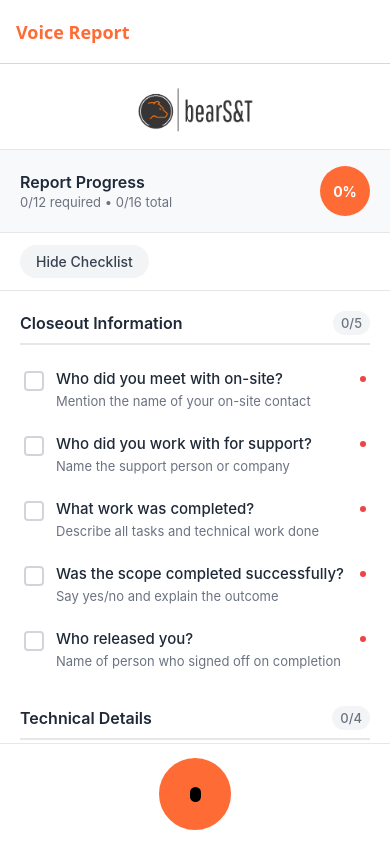
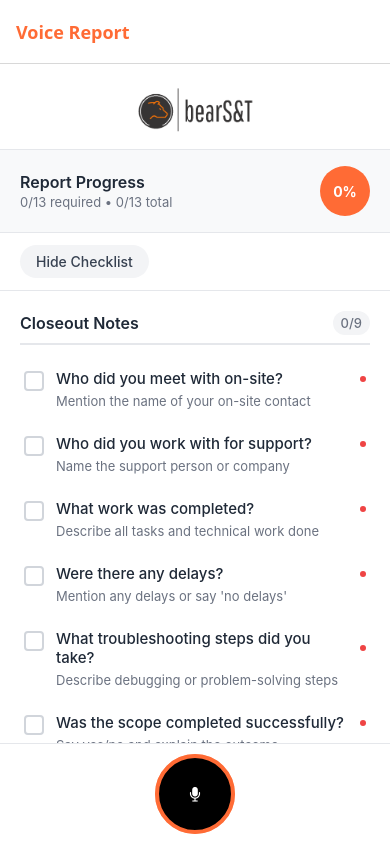
Before and after one commit to ColinBuchheit/VoiceToReport, a React Native app in the folder voice-report-app/: screen /Home in a window 390 px wide. Built offline with nearby package versions, Linux system fonts and the light colour scheme.

Commit message:
Button icon spinning fix

```diff
--- a/voice-report-app/components/Recorder.tsx
+++ b/voice-report-app/components/Recorder.tsx
@@ -1,4 +1,4 @@
-// voice-report-app/components/Recorder.tsx - COMPLETE FIXED VERSION
+// voice-report-app/components/Recorder.tsx - WITH STOCK MICROPHONE ICONS
 import React, { useRef, useEffect } from 'react';
 import {
   View,
@@ -12,6 +12,7 @@ import {
   Vibration,
 } from 'react-native';
 import { Audio } from 'expo-av';
+import { Ionicons } from '@expo/vector-icons';
 
 interface RecorderProps {
   onRecordingComplete: (uri: string) => void;
@@ -62,16 +63,8 @@ export default function Recorder({
   const buttonSize = isLarge ? largeButtonSize : smallButtonSize;
   const iconScale = buttonSize / 140;
 
-  // Icon sizes
-  const micSize = isLarge ?
-    { width: Math.round(32 * iconScale), height: Math.round(40 * iconScale) } :
-    { width: Math.round(20 * iconScale), height: Math.round(26 * iconScale) };
-  const micSizeRecording = isLarge ?
-    { width: Math.round(24 * iconScale), height: Math.round(24 * iconScale) } :
-    { width: Math.round(16 * iconScale), height: Math.round(16 * iconScale) };
-  const processingSize = isLarge ?
-    { width: Math.round(28 * iconScale), height: Math.round(28 * iconScale) } :
-    { width: Math.round(18 * iconScale), height: Math.round(18 * iconScale) };
+  // Icon size - responsive to button size
+  const iconSize = isLarge ? Math.round(64 * iconScale) : Math.round(32 * iconScale);
 
   // Enhanced Animation Values
   const scaleAnim = useRef(new Animated.Value(1)).current;
@@ -82,14 +75,15 @@ export default function Recorder({
   const shadowAnim = useRef(new Animated.Value(1)).current;
   const innerGlowAnim = useRef(new Animated.Value(0)).current;
   const outerRingAnim = useRef(new Animated.Value(1)).current;
-  const timerRef = useRef<NodeJS.Timeout | null>(null);
 
+  // Cleanup animations on unmount
   useEffect(() => {
     return () => {
-      // Only clean up timer, not recording (parent manages recording state)
-      if (timerRef.current) {
-        clearInterval(timerRef.current);
-      }
+      pulseAnim.stopAnimation();
+      glowAnim.stopAnimation();
+      rotateAnim.stopAnimation();
+      innerGlowAnim.stopAnimation();
+      outerRingAnim.stopAnimation();
     };
   }, []);
 
@@ -259,10 +253,6 @@ export default function Recorder({
           }
           setRecording(null);
         }
-        if (timerRef.current) {
-          clearInterval(timerRef.current);
-          timerRef.current = null;
-        }
         setIsRecording(false);
         setRecordingDuration(0);
       } catch (error) {
@@ -290,13 +280,6 @@ export default function Recorder({
         setRecording(newRecording);
         setIsRecording(true);
         setRecordingDuration(0);
-
-        // Start timer only if not already running (prevent duplicates)
-        if (!timerRef.current) {
-          timerRef.current = setInterval(() => {
-            setRecordingDuration((prev: number) => prev + 1);
-          }, 1000);
-        }
       } catch (error) {
         console.error('Failed to start recording:', error);
         Alert.alert('Error', 'Failed to start recording');
@@ -308,6 +291,26 @@ export default function Recorder({
     const mins = Math.floor(seconds / 60);
     const secs = seconds % 60;
     return `${mins}:${secs.toString().padStart(2, '0')}`;
+  };
+
+  // Get the appropriate icon and color based on state
+  const getIconProps = () => {
+    if (isRecording) {
+      return {
+        name: 'stop' as const, // Stop icon when recording
+        color: COLORS.BLACK, // Black icon on orange background
+      };
+    } else if (isProcessing) {
+      return {
+        name: 'refresh' as const, // Spinning refresh icon when processing
+        color: COLORS.ORANGE, // Orange icon on white background
+      };
+    } else {
+      return {
+        name: 'mic' as const, // Microphone icon when idle
+        color: COLORS.WHITE, // White icon on black background
+      };
+    }
   };
 
   // Outer glow ring style
@@ -369,51 +372,42 @@ export default function Recorder({
           shadowOffset: { width: 0, height: isLarge ? 12 : 8 },
         },
         android: {
-          elevation: isLarge ? 16 : 12,
+          elevation: isLarge ? 15 : 8,
         },
       }),
     };
 
     if (isRecording) {
-      return [
-        baseStyle,
-        {
-          backgroundColor: COLORS.BLACK,
-          borderColor: COLORS.ORANGE,
-          borderWidth: 5,
-        }
-      ];
+      return {
+        ...baseStyle,
+        backgroundColor: COLORS.ORANGE,
+        borderColor: COLORS.BLACK,
+      };
     } else if (isProcessing) {
-      return [
-        baseStyle,
-        {
-          backgroundColor: COLORS.ORANGE,
-          borderColor: COLORS.BLACK,
-          borderWidth: 4,
-        }
-      ];
+      return {
+        ...baseStyle,
+        backgroundColor: COLORS.WHITE,
+        borderColor: COLORS.ORANGE,
+      };
     } else {
-      return [
-        baseStyle,
-        {
-          backgroundColor: COLORS.ORANGE,
-          borderColor: COLORS.WHITE,
-          borderWidth: 4,
-        }
-      ];
+      return {
+        ...baseStyle,
+        backgroundColor: COLORS.BLACK,
+        borderColor: COLORS.ORANGE,
+      };
     }
   };
 
-  // Ripple effect
+  // Ripple effect style
   const getRippleStyle = () => {
     const rippleScale = rippleAnim.interpolate({
       inputRange: [0, 1],
-      outputRange: [0, 2.5],
+      outputRange: [1, 2.5],
     });
 
     const rippleOpacity = rippleAnim.interpolate({
-      inputRange: [0, 0.3, 1],
-      outputRange: [0, 0.4, 0],
+      inputRange: [0, 0.5, 1],
+      outputRange: [0.6, 0.3, 0],
     });
 
     return {
@@ -421,55 +415,10 @@ export default function Recorder({
       width: buttonSize,
       height: buttonSize,
       borderRadius: buttonSize / 2,
-      backgroundColor: COLORS.WHITE,
+      backgroundColor: COLORS.ORANGE,
       opacity: rippleOpacity,
       transform: [{ scale: rippleScale }],
     };
-  };
-
-  // Microphone icon with company styling
-  const getMicStyle = () => {
-    const borderRadius = Math.round(iconScale * (isLarge ? 14 : 10));
-
-    if (isRecording) {
-      return [
-        styles.micIconRecording,
-        micSizeRecording,
-        {
-          borderRadius: 4,
-          backgroundColor: COLORS.ORANGE,
-        }
-      ];
-    } else {
-      return [
-        styles.micIcon,
-        micSize,
-        {
-          borderRadius,
-          backgroundColor: isProcessing ? COLORS.WHITE : COLORS.BLACK,
-        }
-      ];
-    }
-  };
-
-  // Processing icon with rotation
-  const getProcessingStyle = () => {
-    const rotateInterpolate = rotateAnim.interpolate({
-      inputRange: [0, 1],
-      outputRange: ['0deg', '360deg'],
-    });
-
-    return [
-      styles.processingIcon,
-      processingSize,
-      {
-        borderRadius: processingSize.width / 2,
-        borderWidth: Math.max(Math.round(iconScale * 3), 2),
-        borderColor: COLORS.BLACK,
-        borderTopColor: 'transparent',
-        transform: [{ rotate: rotateInterpolate }],
-      }
-    ];
   };
 
   // Inner glow overlay
@@ -488,6 +437,20 @@ export default function Recorder({
       opacity: innerGlowOpacity,
     };
   };
+
+  // Icon rotation for processing state
+  const getIconTransform = () => {
+    if (isProcessing) {
+      const rotateInterpolate = rotateAnim.interpolate({
+        inputRange: [0, 1],
+        outputRange: ['0deg', '360deg'],
+      });
+      return [{ rotate: rotateInterpolate }];
+    }
+    return [];
+  };
+
+  const iconProps = getIconProps();
 
   return (
     <View style={[styles.container, isLarge && styles.centerContainer]}>
@@ -541,11 +504,13 @@ export default function Recorder({
             disabled={isProcessing}
             activeOpacity={0.95}
           >
-            {isProcessing ? (
-              <Animated.View style={getProcessingStyle()} />
-            ) : (
-              <View style={getMicStyle()} />
-            )}
+            <Animated.View style={{ transform: getIconTransform() }}>
+              <Ionicons
+                name={iconProps.name}
+                size={iconSize}
+                color={iconProps.color}
+              />
+            </Animated.View>
           </TouchableOpacity>
         </Animated.View>
       </Animated.View>
@@ -559,93 +524,57 @@ const styles = StyleSheet.create({
     justifyContent: 'center',
   },
   centerContainer: {
-    alignItems: 'center',
-    justifyContent: 'center',
+    flex: 1,
   },
 
-  // Company-branded Status Bubble
+  // Enhanced Status Bubble
   statusBubble: {
-    paddingHorizontal: 20,
-    paddingVertical: 12,
-    borderRadius: 25,
-    marginBottom: 25,
+    position: 'absolute',
+    top: -60,
     flexDirection: 'row',
     alignItems: 'center',
+    paddingHorizontal: 16,
+    paddingVertical: 8,
+    borderRadius: 20,
     borderWidth: 2,
+    zIndex: 10,
     ...Platform.select({
       ios: {
-        shadowColor: '#000',
-        shadowOffset: { width: 0, height: 6 },
-        shadowOpacity: 0.3,
-        shadowRadius: 10,
-      },
-      android: {
-        elevation: 10,
-      },
-    }),
-  },
-  recordingIndicator: {
-    width: 10,
-    height: 10,
-    borderRadius: 5,
-    marginRight: 10,
-  },
-  statusText: {
-    fontSize: 18,
-    fontWeight: '700',
-    fontFamily: Platform.OS === 'ios' ? 'Menlo-Bold' : 'monospace',
-    letterSpacing: 1,
-  },
-
-  touchableArea: {
-    width: '100%',
-    height: '100%',
-    justifyContent: 'center',
-    alignItems: 'center',
-    borderRadius: 1000,
-  },
-
-  // Company-styled Microphone Icon
-  micIcon: {
-    position: 'relative',
-    ...Platform.select({
-      ios: {
-        shadowColor: '#000',
-        shadowOffset: { width: 0, height: 3 },
-        shadowOpacity: 0.2,
-        shadowRadius: 5,
-      },
-      android: {
-        elevation: 5,
-      },
-    }),
-  },
-  micIconRecording: {
-    ...Platform.select({
-      ios: {
-        shadowColor: '#FF6B35',
-        shadowOffset: { width: 0, height: 3 },
-        shadowOpacity: 0.4,
+        shadowColor: '#000000',
+        shadowOpacity: 0.25,
         shadowRadius: 8,
+        shadowOffset: { width: 0, height: 4 },
       },
       android: {
         elevation: 8,
       },
     }),
   },
+  recordingIndicator: {
+    width: 8,
+    height: 8,
+    borderRadius: 4,
+    marginRight: 8,
+  },
+  statusText: {
+    fontSize: 14,
+    fontWeight: '600',
+    fontFamily: Platform.OS === 'ios' ? 'System' : 'Roboto',
+  },
 
-  // Processing Icon
-  processingIcon: {
-    ...Platform.select({
-      ios: {
-        shadowColor: '#000',
-        shadowOffset: { width: 0, height: 2 },
-        shadowOpacity: 0.2,
-        shadowRadius: 4,
-      },
-      android: {
-        elevation: 4,
-      },
-    }),
+  // Button Styles
+  touchableArea: {
+    width: '100%',
+    height: '100%',
+    justifyContent: 'center',
+    alignItems: 'center',
+  },
+
+  // Fixed: Icon container for consistent positioning
+  iconContainer: {
+    justifyContent: 'center',
+    alignItems: 'center',
+    width: '100%',
+    height: '100%',
   },
 });
--- a/voice-report-app/screens/HomeScreen.tsx
+++ b/voice-report-app/screens/HomeScreen.tsx
@@ -1,5 +1,5 @@
-// voice-report-app/screens/HomeScreen.tsx - COMPLETE FIXED VERSION
-import React, { useState } from 'react';
+// voice-report-app/screens/HomeScreen.tsx - COMPLETE VERSION WITH ALL FIXES
+import React, { useState, useRef, useEffect } from 'react';
 import {
   View,
   Text,
@@ -13,6 +13,7 @@ import {
 } from 'react-native';
 import { Audio } from 'expo-av';
 import { NativeStackNavigationProp } from '@react-navigation/native-stack';
+import { useFocusEffect } from '@react-navigation/native';
 import { RootStackParamList } from '../App';
 import Recorder from '../components/Recorder';
 import { transcribeAudio } from '../services/api';
@@ -36,19 +37,137 @@ interface CriteriaCategory {
   items: CriteriaItem[];
 }
 
+// Global state to persist across navigation
+let persistedState: {
+  checkedItems: Record<string, boolean>;
+  showChecklist: boolean;
+  shouldReset: boolean;
+} = {
+  checkedItems: {},
+  showChecklist: true,
+  shouldReset: false, // Flag to trigger complete reset
+};
+
 export default function HomeScreen({ navigation }: Props) {
   const [isProcessing, setIsProcessing] = useState(false);
-  const [checkedItems, setCheckedItems] = useState<Record<string, boolean>>({});
-  const [showChecklist, setShowChecklist] = useState(true);
+  // Initialize from persisted state
+  const [checkedItems, setCheckedItems] = useState<Record<string, boolean>>(persistedState.checkedItems);
+  const [showChecklist, setShowChecklist] = useState(persistedState.showChecklist);
 
-  // Shared recording state - lifted up from Recorder components
+  // Shared recording state - always reset to clean state
   const [isRecording, setIsRecording] = useState(false);
   const [recording, setRecording] = useState<Audio.Recording | null>(null);
   const [recordingDuration, setRecordingDuration] = useState(0);
 
+  // Timer management
+  const timerRef = useRef<NodeJS.Timeout | null>(null);
+
+  // Function to completely reset all state
+  const resetAllState = () => {
+    // Reset checklist state
+    setCheckedItems({});
+    setShowChecklist(true);
+
+    // Reset recording state
+    setIsRecording(false);
+    setRecording(null);
+    setRecordingDuration(0);
+    setIsProcessing(false);
+
+    // Clear any running timers
+    if (timerRef.current) {
+      clearInterval(timerRef.current);
+      timerRef.current = null;
+    }
+
+    // Reset persisted state
+    persistedState.checkedItems = {};
+    persistedState.showChecklist = true;
+    persistedState.shouldReset = false;
+  };
+
+  // Save state to persistence when values change
+  useEffect(() => {
+    if (!persistedState.shouldReset) {
+      persistedState.checkedItems = checkedItems;
+    }
+  }, [checkedItems]);
+
+  useEffect(() => {
+    if (!persistedState.shouldReset) {
+      persistedState.showChecklist = showChecklist;
+    }
+  }, [showChecklist]);
+
+  // Handle navigation events - detect return from summary
+  useFocusEffect(
+    React.useCallback(() => {
+      // Check if we should reset (coming back from summary screen)
+      if (persistedState.shouldReset) {
+        resetAllState();
+        return;
+      }
+
+      // Otherwise, just clean up recording state (normal return from transcript)
+      setIsRecording(false);
+      setRecording(null);
+      setRecordingDuration(0);
+      setIsProcessing(false);
+
+      // Clear any running timers
+      if (timerRef.current) {
+        clearInterval(timerRef.current);
+        timerRef.current = null;
+      }
+    }, [])
+  );
+
+  // Listen for navigation state changes to detect summary completion
+  useEffect(() => {
+    const unsubscribe = navigation.addListener('focus', () => {
+      // Get the navigation state to check if we're coming from summary
+      const routes = navigation.getState()?.routes || [];
+      const currentIndex = navigation.getState()?.index || 0;
+
+      // If we're coming back from a deeper screen (summary), reset everything
+      if (routes.length > 1 && currentIndex === 0) {
+        // Check if the previous route was summary by looking at navigation history
+        const wasOnSummary = routes.some(route => route.name === 'Summary');
+        if (wasOnSummary) {
+          persistedState.shouldReset = true;
+        }
+      }
+    });
+
+    return unsubscribe;
+  }, [navigation]);
+
+  // Timer management - handles timer across view switches
+  useEffect(() => {
+    if (isRecording) {
+      if (!timerRef.current) {
+        timerRef.current = setInterval(() => {
+          setRecordingDuration((prev: number) => prev + 1);
+        }, 1000);
+      }
+    } else {
+      if (timerRef.current) {
+        clearInterval(timerRef.current);
+        timerRef.current = null;
+      }
+    }
+
+    return () => {
+      if (timerRef.current) {
+        clearInterval(timerRef.current);
+        timerRef.current = null;
+      }
+    };
+  }, [isRecording]);
+
   const criteriaCategories: CriteriaCategory[] = [
     {
-      title: "Closeout Information",
+      title: "Closeout Notes",
       color: "#000000",
       items: [
         {
@@ -70,24 +189,6 @@ export default function HomeScreen({ navigation }: Props) {
           required: true
         },
         {
-          id: "scope_completed",
-          label: "Was the scope completed successfully?",
-          hint: "Say yes/no and explain the outcome",
-          required: true
-        },
-        {
-          id: "released_by",
-          label: "Who released you?",
-          hint: "Name of person who signed off on completion",
-          required: true
-        }
-      ]
-    },
-    {
-      title: "Technical Details",
-      color: "#FF6B35",
-      items: [
-        {
           id: "delays",
           label: "Were there any delays?",
           hint: "Mention any delays or say 'no delays'",
@@ -100,63 +201,69 @@ export default function HomeScreen({ navigation }: Props) {
           required: true
         },
         {
+          id: "scope_completed",
+          label: "Was the scope completed successfully?",
+          hint: "Say yes/no and explain the outcome",
+          required: true
+        },
+        {
+          id: "released_by",
+          label: "Who released you?",
+          hint: "Name of person who signed off on completion",
+          required: true
+        },
+        {
           id: "release_code",
-          label: "Is there a release code?",
-          hint: "Provide any completion or release codes",
-          required: false
+          label: "Is there a release code? If so, what is it?",
+          hint: "Mention release code or say 'no release code'",
+          required: true
         },
         {
           id: "return_tracking",
-          label: "Return tracking number?",
-          hint: "Any tracking numbers for returned items",
-          required: false
+          label: "Is there a return tracking number? If so, what is it?",
+          hint: "Mention tracking number or say 'no return tracking'",
+          required: true
         }
       ]
     },
     {
-      title: "Resources & Documentation",
-      color: "#6B7280",
+      title: "Expenses",
+      color: "#10B981",
       items: [
+        {
+          id: "expenses",
+          label: "Did you have any expenses (parking fees, etc)?",
+          hint: "List any expenses or say 'no expenses'",
+          required: true
+        },
         {
           id: "materials_used",
           label: "What materials did you use?",
-          hint: "List equipment, parts, or supplies used",
+          hint: "List materials used or say 'no materials used'",
           required: true
-        },
-        {
-          id: "expenses",
-          label: "Any expenses (parking, etc.)?",
-          hint: "Mention parking fees, tolls, or other costs",
-          required: true
-        },
+        }
+      ]
+    },
+    {
+      title: "Out of Scope",
+      color: "#F59E0B",
+      items: [
         {
           id: "out_of_scope_work",
-          label: "Any out of scope work?",
-          hint: "Describe additional work and who approved it",
-          required: false
-        },
+          label: "Was there any out of scope work? If so, what is it and who approved the work?",
+          hint: "Describe out of scope work and approval or say 'no out of scope work'",
+          required: true
+        }
+      ]
+    },
+    {
+      title: "Photos",
+      color: "#8B5CF6",
+      items: [
         {
           id: "photos_uploaded",
           label: "How many photos did you upload?",
-          hint: "State the number of photos taken",
-          required: false
-        },
-        {
-          id: "location",
-          label: "Work location",
-          hint: "Where was the work performed?",
-          required: true
-        },
-        {
-          id: "technician_name",
-          label: "Your name",
-          hint: "State your name as the technician",
-          required: true
-        },
-        {
-          id: "datetime",
-          label: "Date and time",
-          hint: "When was the work completed?",
+          hint: "State number of photos uploaded or say 'no photos uploaded'",
           required: true
         }
       ]
@@ -174,6 +281,9 @@ export default function HomeScreen({ navigation }: Props) {
       setIsProcessing(true);
       const result = await transcribeAudio(audioUri);
 
+      // Set flag to reset state when returning from the workflow
+      persistedState.shouldReset = true;
+
       navigation.navigate('Transcript', {
         transcription: result.transcription,
         audioUri,
@@ -183,7 +293,6 @@ export default function HomeScreen({ navigation }: Props) {
       Alert.alert('Error', 'Failed to process audio recording');
     } finally {
       setIsProcessing(false);
-      // Reset shared recording state
       setIsRecording(false);
       setRecording(null);
       setRecordingDuration(0);
@@ -289,7 +398,7 @@ export default function HomeScreen({ navigation }: Props) {
             <View style={styles.bottomPadding} />
           </ScrollView>
         ) : (
-          /* Large Centered Record Button - With shared state */
+          /* Large Centered Record Button */
           <View style={styles.centeredRecorderView}>
             <Recorder
               onRecordingComplete={handleRecordingComplete}
@@ -306,7 +415,7 @@ export default function HomeScreen({ navigation }: Props) {
         )}
       </View>
 
-      {/* Fixed Bottom Recorder - With shared state */}
+      {/* Fixed Bottom Recorder */}
       {showChecklist && (
         <View style={styles.recorderContainer}>
           <Recorder
```
